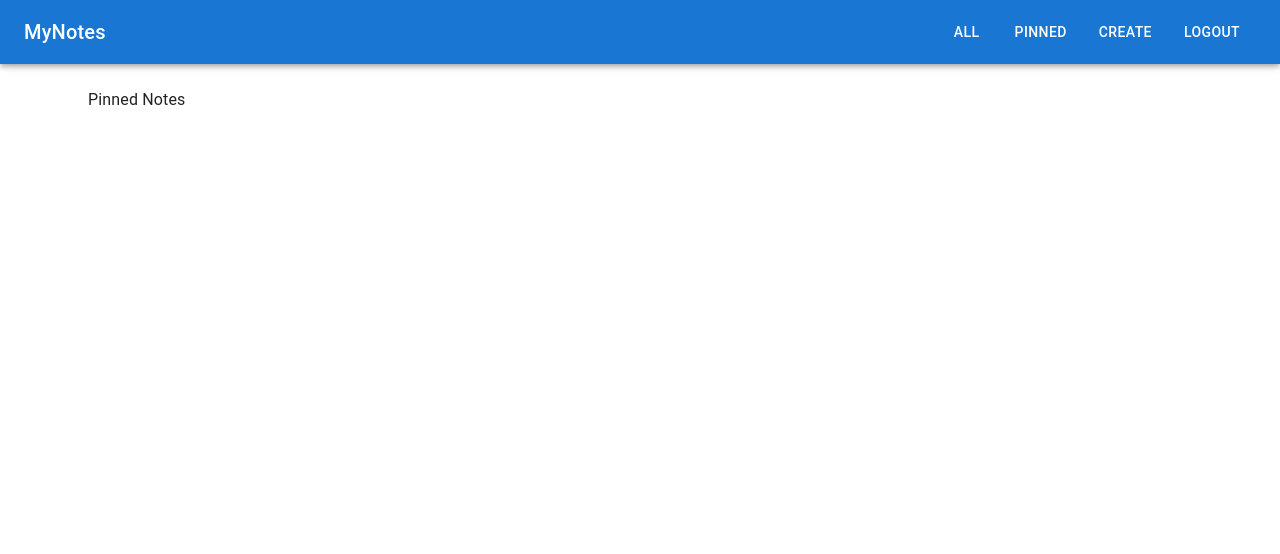
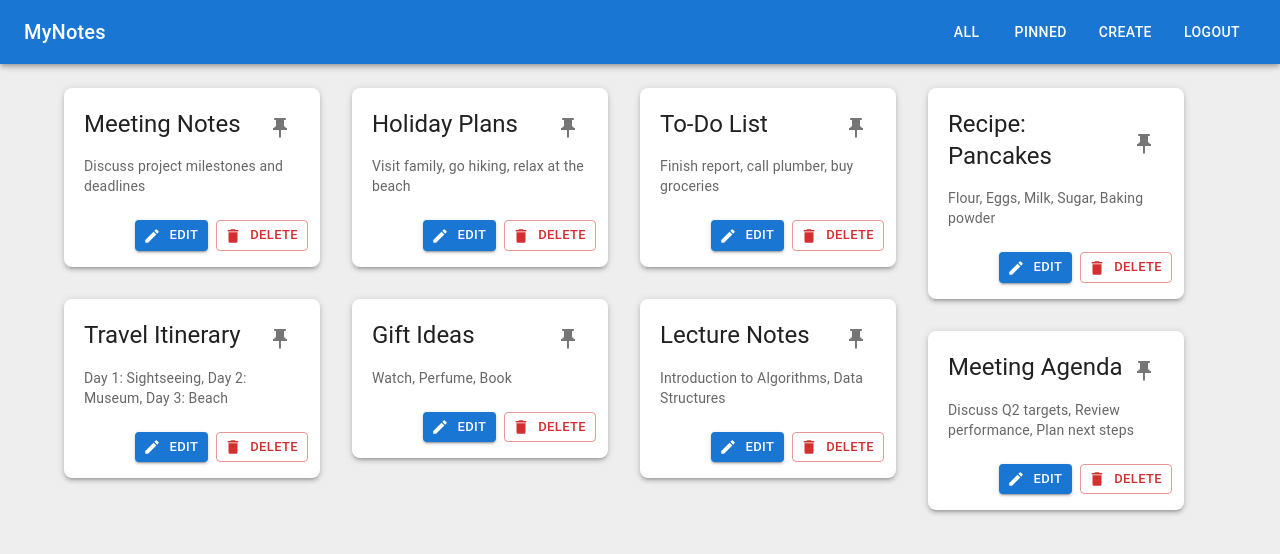
Before and after one commit to supersaint7780/notes-frontend, a React (Vite) app: page /main/pinned in a window 1280 px wide. Shown: the top 554 px of the page. Built offline with nearby package versions, Linux system fonts and the light colour scheme.

Commit message:
Create Note item, list, pages

```diff
--- a/package.json
+++ b/package.json
@@ -14,6 +14,7 @@
     "@emotion/styled": "^11.11.5",
     "@fontsource/roboto": "^5.0.13",
     "@mui/icons-material": "^5.15.18",
+    "@mui/lab": "^5.0.0-alpha.170",
     "@mui/material": "^5.15.18",
     "immer": "^10.1.1",
     "react": "^18.2.0",
--- a/src/components/NoteItem.jsx
+++ b/src/components/NoteItem.jsx
@@ -0,0 +1,58 @@
+import {
+  Card,
+  Paper,
+  CardActions,
+  CardContent,
+  Typography,
+  Button,
+  Box,
+} from "@mui/material";
+import DeleteIcon from "@mui/icons-material/Delete";
+import IconButton from "@mui/material/IconButton";
+import EditIcon from "@mui/icons-material/Edit";
+import PushPinIcon from "@mui/icons-material/PushPin";
+
+export default function NoteItem({ note }) {
+  return (
+    <Paper square={false} sx={{ borderRadius: "0.5rem", p:0.5 }} elevation={3}>
+      <CardContent>
+        <Box
+          sx={{
+            display: "flex",
+            alignItems: "center",
+            justifyContent: "space-between",
+            width: "100%",
+            paddingBottom: "0.5rem",
+          }}
+        >
+          <Typography gutterBottom variant="h5" component="div">
+            {note.title}
+          </Typography>
+          {note.isPinned && (
+            <IconButton>
+              <PushPinIcon />
+            </IconButton>
+          )}
+        </Box>
+        <Typography variant="body2" color="text.secondary">
+          {note.content}
+        </Typography>
+      </CardContent>
+      <CardActions
+        style={{ justifyContent: "flex-end", paddingBottom: "0.75rem" }}
+      >
+        <Button size="small" variant="contained" startIcon={<EditIcon />}>
+          Edit
+        </Button>
+        <Button
+          size="small"
+          variant="outlined"
+          color="error"
+          startIcon={<DeleteIcon />}
+        >
+          Delete
+        </Button>
+      </CardActions>
+    </Paper>
+  );
+}
--- a/src/components/NoteList.jsx
+++ b/src/components/NoteList.jsx
@@ -0,0 +1,15 @@
+import NoteItem from "./NoteItem";
+import Box from "@mui/material/Box";
+import Masonry from "@mui/lab/Masonry";
+
+export default function NoteList({ notes }) {
+  return (
+    <Box>
+      <Masonry columns={4} spacing={4}>
+        {notes.map((note) => (
+          <NoteItem key={note.id} note={note} />
+        ))}
+      </Masonry>
+    </Box>
+  );
+}
--- a/src/main.jsx
+++ b/src/main.jsx
@@ -15,6 +15,8 @@ import LoginPage from "./pages/LoginPage";
 import SignUpPage from "./pages/SignUpPage";
 import MainPage from "./pages/MainPage";
 import CreateNote from "./pages/CreateNote";
+import AllNotes from "./pages/AllNotes";
+import PinnedNotes from "./pages/PinnedNote";
 
 
 const router = createBrowserRouter(
@@ -23,8 +25,8 @@ const router = createBrowserRouter(
     <Route path="/login" element={<LoginPage />} />,
     <Route path="/signup" element={<SignUpPage />} />,
     <Route path="/main" element={<MainPage />}>
-      <Route path="" element={<div>All Notes</div>} />
-      <Route path="pinned" element={<div>Pinned Notes</div>} />
+      <Route path="" element={<AllNotes />} />
+      <Route path="pinned" element={<PinnedNotes />} />
       <Route path="create" element={<CreateNote />} />
     </Route>,
   ])
--- a/src/pages/AllNotes.jsx
+++ b/src/pages/AllNotes.jsx
@@ -0,0 +1,128 @@
+import NoteList from "../components/NoteList";
+
+const notes = [
+  {
+    id: 1,
+    title: "Grocery List",
+    content: "Milk, Bread, Eggs, Butter",
+    isPinned: false,
+  },
+  {
+    id: 2,
+    title: "Meeting Notes",
+    content: "Discuss project milestones and deadlines",
+    isPinned: true,
+  },
+  {
+    id: 3,
+    title: "Workout Routine",
+    content: "Monday: Chest, Tuesday: Back, Wednesday: Legs",
+    isPinned: false,
+  },
+  {
+    id: 4,
+    title: "Holiday Plans",
+    content: "Visit family, go hiking, relax at the beach",
+    isPinned: true,
+  },
+  {
+    id: 5,
+    title: "Book List",
+    content: "1984, Brave New World, Fahrenheit 451",
+    isPinned: false,
+  },
+  {
+    id: 6,
+    title: "To-Do List",
+    content: "Finish report, call plumber, buy groceries",
+    isPinned: true,
+  },
+  {
+    id: 7,
+    title: "Birthday Reminder",
+    content: "Mom's birthday on June 1st",
+    isPinned: false,
+  },
+  {
+    id: 8,
+    title: "Shopping List",
+    content: "Laptop, Headphones, Phone case",
+    isPinned: false,
+  },
+  {
+    id: 9,
+    title: "Recipe: Pancakes",
+    content: "Flour, Eggs, Milk, Sugar, Baking powder",
+    isPinned: true,
+  },
+  {
+    id: 10,
+    title: "Ideas for Blog",
+    content: "JavaScript tips, CSS tricks, HTML5 features",
+    isPinned: false,
+  },
+  {
+    id: 11,
+    title: "Travel Itinerary",
+    content: "Day 1: Sightseeing, Day 2: Museum, Day 3: Beach",
+    isPinned: true,
+  },
+  {
+    id: 12,
+    title: "Conference Schedule",
+    content: "Keynote at 9 AM, Networking at 1 PM, Workshops at 3 PM",
+    isPinned: false,
+  },
+  {
+    id: 13,
+    title: "Project Tasks",
+    content: "Design mockup, Implement API, Test application",
+    isPinned: false,
+  },
+  {
+    id: 14,
+    title: "Gift Ideas",
+    content: "Watch, Perfume, Book",
+    isPinned: true,
+  },
+  {
+    id: 15,
+    title: "Music Playlist",
+    content: "Song 1, Song 2, Song 3",
+    isPinned: false,
+  },
+  {
+    id: 16,
+    title: "Dinner Menu",
+    content: "Starter: Soup, Main: Steak, Dessert: Ice cream",
+    isPinned: false,
+  },
+  {
+    id: 17,
+    title: "Lecture Notes",
+    content: "Introduction to Algorithms, Data Structures",
+    isPinned: true,
+  },
+  {
+    id: 18,
+    title: "Chores",
+    content: "Clean the house, Wash dishes, Do laundry",
+    isPinned: false,
+  },
+  {
+    id: 19,
+    title: "Meeting Agenda",
+    content: "Discuss Q2 targets, Review performance, Plan next steps",
+    isPinned: true,
+  },
+  {
+    id: 20,
+    title: "Event Planning",
+    content: "Venue booking, Invitations, Catering",
+    isPinned: false,
+  },
+];
+
+export default function AllNotes() {
+  return <NoteList notes={notes} />;
+}
--- a/src/pages/CreateNote.jsx
+++ b/src/pages/CreateNote.jsx
@@ -50,7 +50,7 @@ export default function CreateNote() {
                 id="content"
                 label="Note Content"
                 name="content"
-                minRows={4}
+                minRows={6}
                 maxRows={12}
               />
             </Grid>
--- a/src/pages/MainPage.jsx
+++ b/src/pages/MainPage.jsx
@@ -8,10 +8,10 @@ import Container from "@mui/material/Container";
 
 export default function MainPage() {
   return (
-    <Box sx={{ display: "flex" }}>
+    <Box sx={{backgroundColor: '#EEEEEE', minHeight: "100vh"}}>
       <CssBaseline />
       <NavBar />
-      <Container component="main" sx={{ p: 3 }}>
+      <Container sx={{py:3}} component="main" disableGutters>
         <Toolbar />
         <Container component="div">
           <Outlet />
--- a/src/pages/PinnedNote.jsx
+++ b/src/pages/PinnedNote.jsx
@@ -0,0 +1,130 @@
+import NoteList from "../components/NoteList";
+
+const notes = [
+  {
+    id: 1,
+    title: "Grocery List",
+    content: "Milk, Bread, Eggs, Butter",
+    isPinned: false,
+  },
+  {
+    id: 2,
+    title: "Meeting Notes",
+    content: "Discuss project milestones and deadlines",
+    isPinned: true,
+  },
+  {
+    id: 3,
+    title: "Workout Routine",
+    content: "Monday: Chest, Tuesday: Back, Wednesday: Legs",
+    isPinned: false,
+  },
+  {
+    id: 4,
+    title: "Holiday Plans",
+    content: "Visit family, go hiking, relax at the beach",
+    isPinned: true,
+  },
+  {
+    id: 5,
+    title: "Book List",
+    content: "1984, Brave New World, Fahrenheit 451",
+    isPinned: false,
+  },
+  {
+    id: 6,
+    title: "To-Do List",
+    content: "Finish report, call plumber, buy groceries",
+    isPinned: true,
+  },
+  {
+    id: 7,
+    title: "Birthday Reminder",
+    content: "Mom's birthday on June 1st",
+    isPinned: false,
+  },
+  {
+    id: 8,
+    title: "Shopping List",
+    content: "Laptop, Headphones, Phone case",
+    isPinned: false,
+  },
+  {
+    id: 9,
+    title: "Recipe: Pancakes",
+    content: "Flour, Eggs, Milk, Sugar, Baking powder",
+    isPinned: true,
+  },
+  {
+    id: 10,
+    title: "Ideas for Blog",
+    content: "JavaScript tips, CSS tricks, HTML5 features",
+    isPinned: false,
+  },
+  {
+    id: 11,
+    title: "Travel Itinerary",
+    content: "Day 1: Sightseeing, Day 2: Museum, Day 3: Beach",
+    isPinned: true,
+  },
+  {
+    id: 12,
+    title: "Conference Schedule",
+    content: "Keynote at 9 AM, Networking at 1 PM, Workshops at 3 PM",
+    isPinned: false,
+  },
+  {
+    id: 13,
+    title: "Project Tasks",
+    content: "Design mockup, Implement API, Test application",
+    isPinned: false,
+  },
+  {
+    id: 14,
+    title: "Gift Ideas",
+    content: "Watch, Perfume, Book",
+    isPinned: true,
+  },
+  {
+    id: 15,
+    title: "Music Playlist",
+    content: "Song 1, Song 2, Song 3",
+    isPinned: false,
+  },
+  {
+    id: 16,
+    title: "Dinner Menu",
+    content: "Starter: Soup, Main: Steak, Dessert: Ice cream",
+    isPinned: false,
+  },
+  {
+    id: 17,
+    title: "Lecture Notes",
+    content: "Introduction to Algorithms, Data Structures",
+    isPinned: true,
+  },
+  {
+    id: 18,
+    title: "Chores",
+    content: "Clean the house, Wash dishes, Do laundry",
+    isPinned: false,
+  },
+  {
+    id: 19,
+    title: "Meeting Agenda",
+    content: "Discuss Q2 targets, Review performance, Plan next steps",
+    isPinned: true,
+  },
+  {
+    id: 20,
+    title: "Event Planning",
+    content: "Venue booking, Invitations, Catering",
+    isPinned: false,
+  },
+];
+
+const pinnedNotes = notes.filter((note) => note.isPinned);
+
+export default function PinnedNotes() {
+  return <NoteList notes={pinnedNotes} />;
+}
```
Also changed, not shown: 1 other file (tests, documents, lock files or other folders).
